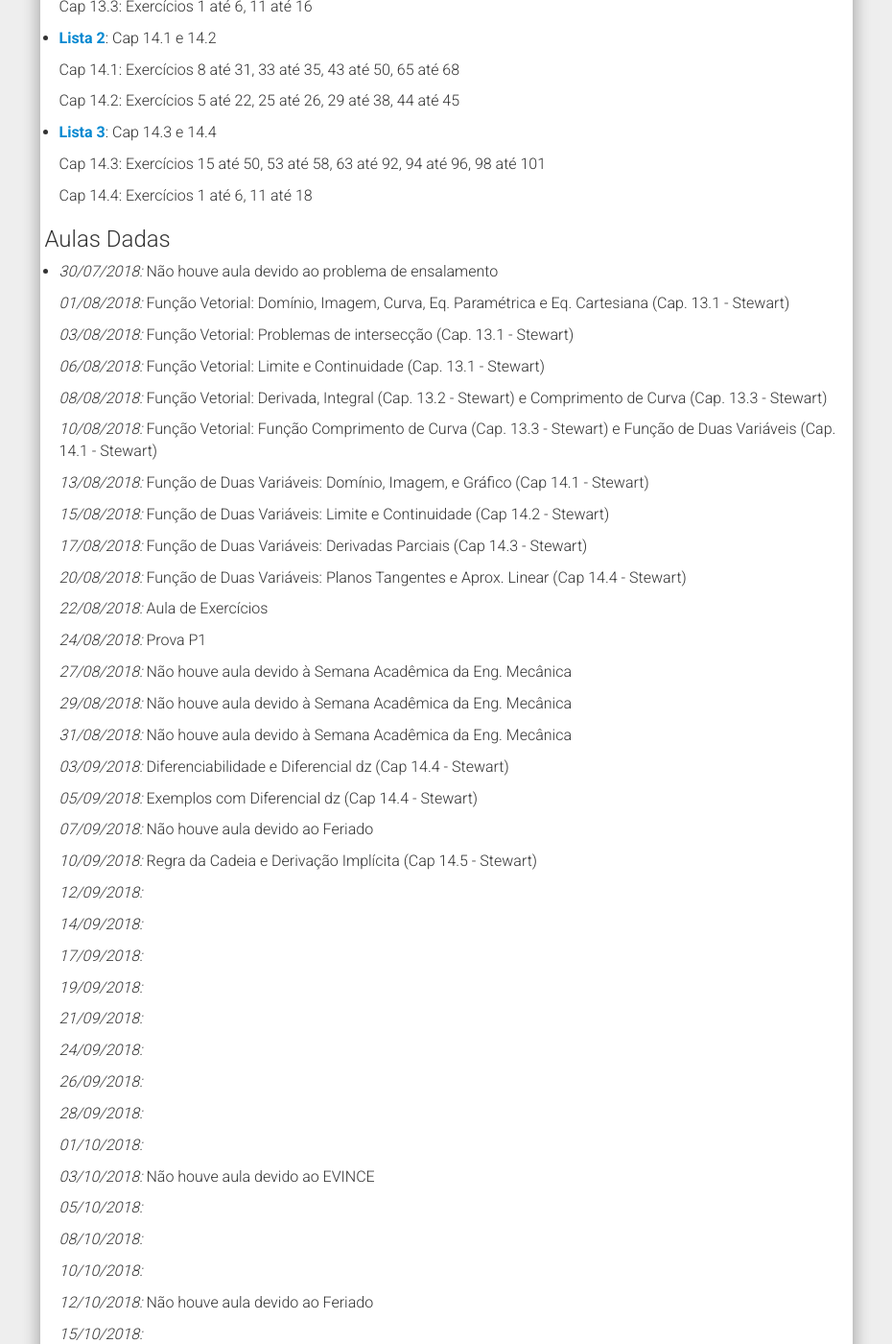
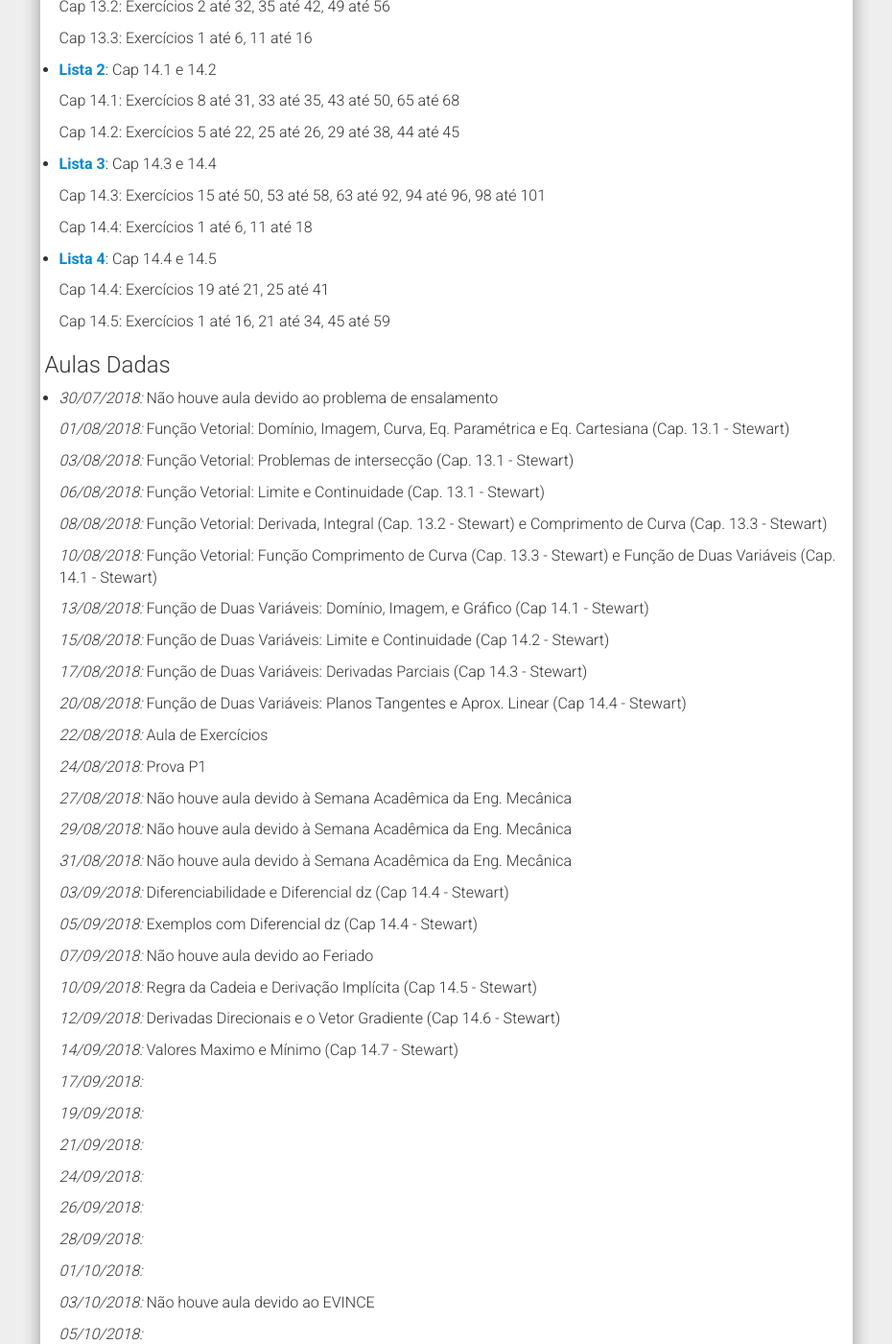
Before and after one commit to chunggnuhc/chunggnuhc.github.io, a Jekyll site: the page built from CMA211AD-Calc2-2sem2018.md, in a window 1280 px wide and 1400 px high, scrolled down 1426 px. Shown: the whole window at 96% size, without its empty margins (321-1251 px from the left). Built offline with Jekyll 4.4.1, drawn with Linux system fonts in a browser that asks for light colours; nearby versions of some CDN libraries; some of the changed text lies outside the part shown.

Commit message:
Update CMA211-AD cronog, listaExerc, news

```diff
--- a/CMA211AD-Calc2-2sem2018.md
+++ b/CMA211AD-Calc2-2sem2018.md
@@ -4,6 +4,8 @@ title: CMA 211 Turma AD - Cálculo 2 - Eng. Mecânica Diurno
 permalink: /CMA211AD-Calc2-2sem2018/
 ---
 <h1><b><i>Importante!</i></b></h1>
+- Postado em 16/09/2018: (i) Vista da prova P1 será dia 17/09/2018, após a aula. (ii) Lista 4 disponibilizada.
+
 - Postado em 10/09/2018: Notas da P1 disponibilizadas. Vista da prova será dia 14/09/2018, 13h, Sala dos Professores no 3o. andar da PA.
 
 - Postado em 20/08/2018: Lista 3 de exercícios disponibilizada.
@@ -78,6 +80,12 @@ permalink: /CMA211AD-Calc2-2sem2018/
 
   Cap 14.4: Exercícios 1 até 6, 11 até 18
 
+- [Lista 4](/disciplinas2sem2018/ListaExerc04 - CMA211AD.pdf): Cap 14.4 e 14.5
+
+  Cap 14.4: Exercícios 19 até 21, 25 até 41
+
+  Cap 14.5: Exercícios 1 até 16, 21 até 34, 45 até 59
+
 <h3>Aulas Dadas</h3>
 
 - _30/07/2018:_ Não houve aula devido ao problema de ensalamento
@@ -118,9 +126,9 @@ permalink: /CMA211AD-Calc2-2sem2018/
 
   _10/09/2018:_ Regra da Cadeia e Derivação Implícita (Cap 14.5 - Stewart)
 
-  _12/09/2018:_
+  _12/09/2018:_ Derivadas Direcionais e o Vetor Gradiente (Cap 14.6 - Stewart)
 
-  _14/09/2018:_
+  _14/09/2018:_ Valores Maximo e Mínimo (Cap 14.7 - Stewart)
 
   _17/09/2018:_
 
```
